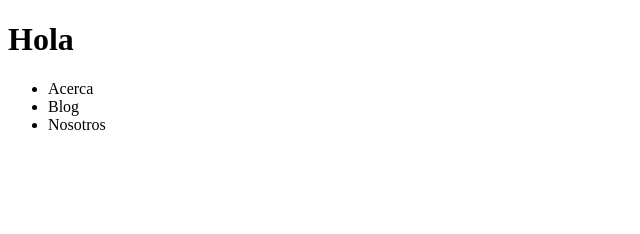
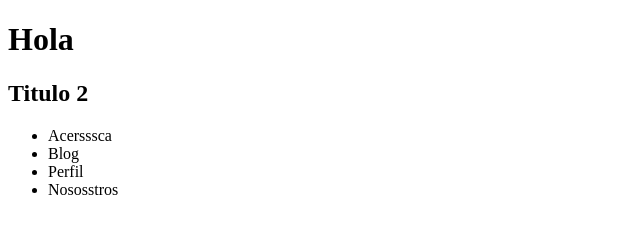
Before and after one commit to YOSOFT/git-poli, a plain HTML site: page index.html in a window 1280 px wide. Shown: the whole page, without its empty margins (0-640 px from the left). Drawn offline with Linux system fonts and the light colour scheme.

Commit message:
correcion ticket-12

```diff
--- a/index.html
+++ b/index.html
@@ -8,10 +8,12 @@
 </head>
 <body>
   <h1>Hola</h1>
+  <h2>Titulo 2</h2>
   <ul>
-    <li>Acerca</li>
+    <li>Acersssca</li>
     <li>Blog</li>
-    <li>Nosotros</li>
+    <li>Perfil</li>
+    <li>Nososstros</li>
   </ul>
 </body>
 </html>
```
